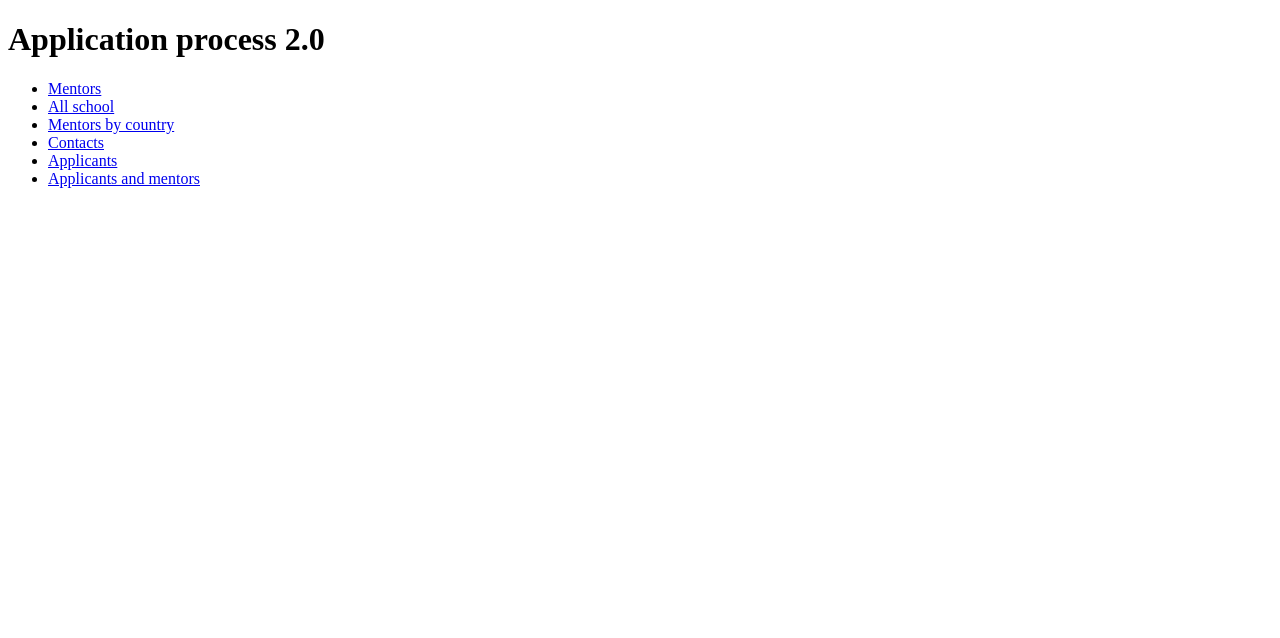
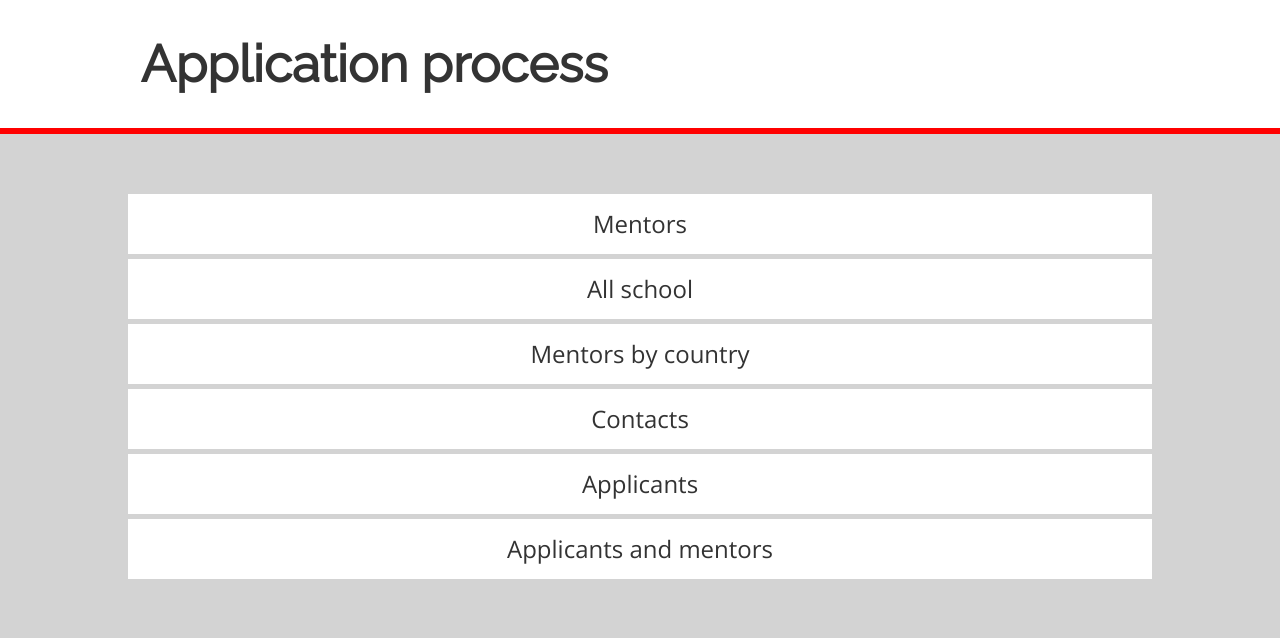
Before and after one commit to gergelyNemeth/application-process-basic-sql, a Flask app: page / in a window 1280 px wide. Shown: the top 638 px of the page. Run offline with Flask 2, Linux system fonts and the light colour scheme.

Commit message:
Add style to main.html

```diff
--- /dev/null
+++ b/static/style.css
@@ -0,0 +1,61 @@
+@import url('https://necolas.github.io/normalize.css/7.0.0/normalize.css');
+@import url('https://fonts.googleapis.com/css?family=Open+Sans|Raleway|Titillium+Web');
+
+*,
+*:before,
+*:after {
+    box-sizing: border-box;
+}
+
+body {
+    padding: 0;
+    margin: 0;
+    background-color: #d3d3d3;
+    color: #333;
+    font: 16px/1.5 'Open Sans', sans-serif;
+}
+
+header {
+    margin: 0;
+    padding: 0 1em;
+    background-color: #fff;
+    border-bottom: 6px solid red;
+}
+
+h1 {
+    font-family: 'Raleway', sans-serif;
+    margin: 0;
+    padding: 0.5em 10%;
+    font-size: 3.2em;
+}
+
+nav {
+    text-align: center;
+    margin: 3.75em 10%;
+}
+
+nav ul {
+    padding: 0;
+    list-style-type: none;
+}
+
+nav ul li {
+    font-size: 1.5em;
+    background-color: #fff;
+    margin: 5px 0;
+    padding: 0.5em 0;
+}
+
+a {
+    color: #333;
+    text-decoration: none;
+}
+
+a:hover {
+    color: red;
+}
+
+nav ul li:hover {
+     background-color: #eee;
+     box-sizing: content-box;
+}
--- a/templates/main.html
+++ b/templates/main.html
@@ -4,21 +4,34 @@
     <head>
         <meta charset="UTF-8">
         <meta name="viewport" content="width=device-width, initial-scale=1.0">
+        <link rel="stylesheet" href="/static/style.css">
         <title>Application process</title>
     </head>
 
     <body>
         <header>
-            <h1>Application process 2.0</h1>
+            <h1>Application process</h1>
         </header>
         <nav>
             <ul>
-                <li><a href="/mentors">Mentors</a></li>
-                <li><a href="/all-school">All school</a></li>
-                <li><a href="/mentors-by-country">Mentors by country</a></li>
-                <li><a href="/contacts">Contacts</a></li>
-                <li><a href="/applicants">Applicants</a></li>
-                <li><a href="/applicants-and-mentors">Applicants and mentors</a></li>
+                <a href="/mentors">
+                    <li>Mentors</li>
+                </a>
+                <a href="/all-school">
+                    <li>All school</li>
+                </a>
+                <a href="/mentors-by-country">
+                    <li>Mentors by country</li>
+                </a>
+                <a href="/contacts">
+                    <li>Contacts</li>
+                </a>
+                <a href="/applicants">
+                    <li>Applicants</li>
+                </a>
+                <a href="/applicants-and-mentors">
+                    <li>Applicants and mentors</li>
+                </a>
             </ul>
             </ul>
         </nav>
```
